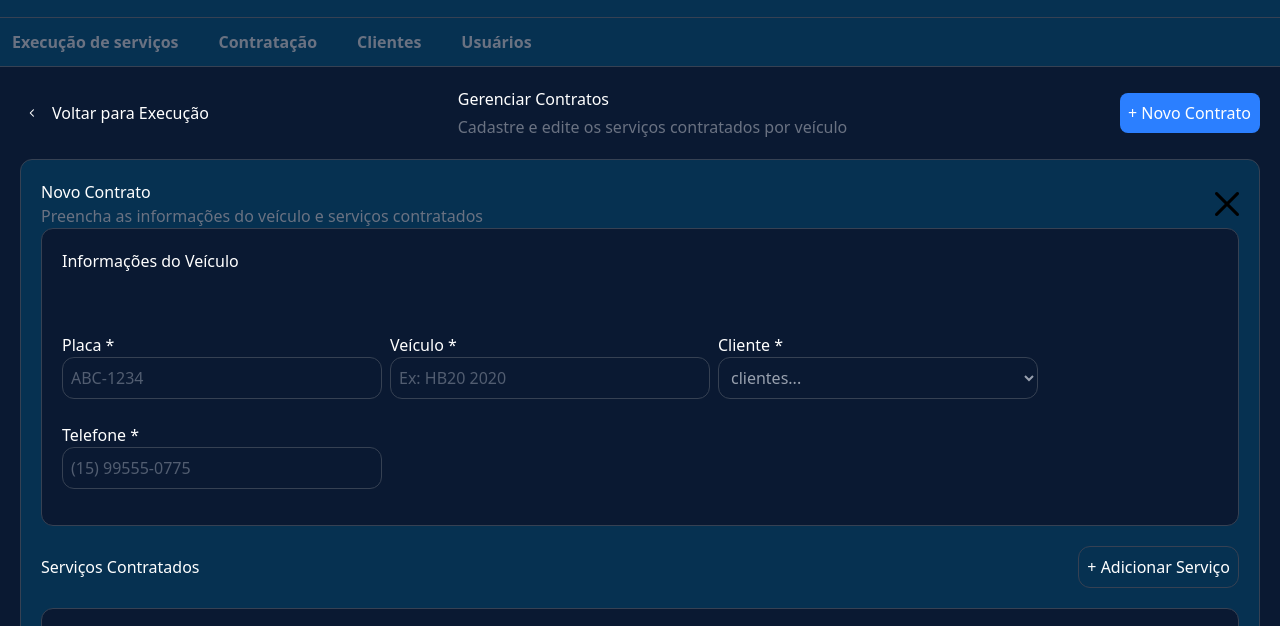
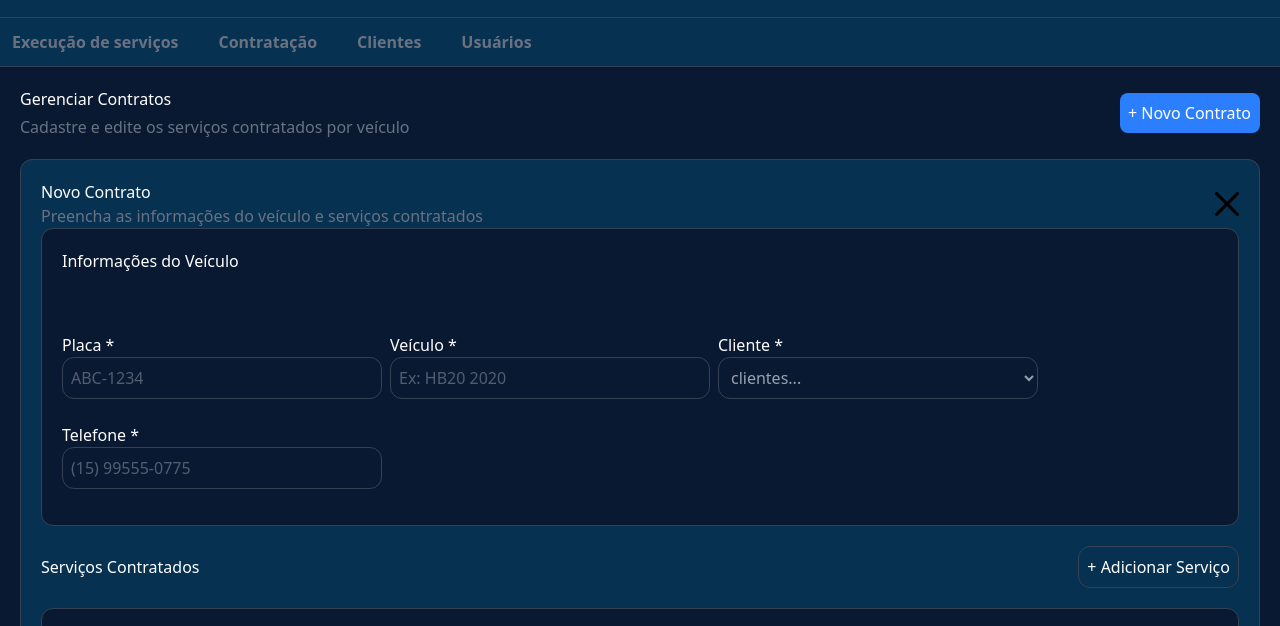
Before and after one commit to guilherme-calixtocampos/autoflow, a plain HTML site: page public/gerenContrato.html in a window 1280 px wide. Shown: the part 103-729 px from the top of the page. Drawn offline with nearby package versions, Linux system fonts and the light colour scheme.

Commit message:
retirada escrita voltar para execucao que acabou sobrando

```diff
--- a/public/gerenContrato.html
+++ b/public/gerenContrato.html
@@ -110,15 +110,6 @@
     <section class="md:p-5 p-4 ">
         <div class="flex flex-col gap-5
         md:items-center md:justify-between md:flex-row">
-            <button class="group flex items-center gap-2 cursor-pointer">
-                <img
-                    src="img/back.png"
-                    class="w-6 transition rotate-180"
-                />
-                <span class="text-white">
-                    Voltar para Execução
-                </span>
-            </button>
             <hr class="hidden md:border-l-1 md:border-gray-700 h-15">
             <div class="md:w-1/3 ">
                 <h2 class="text-white mb-1">Gerenciar Contratos</h2>
```
